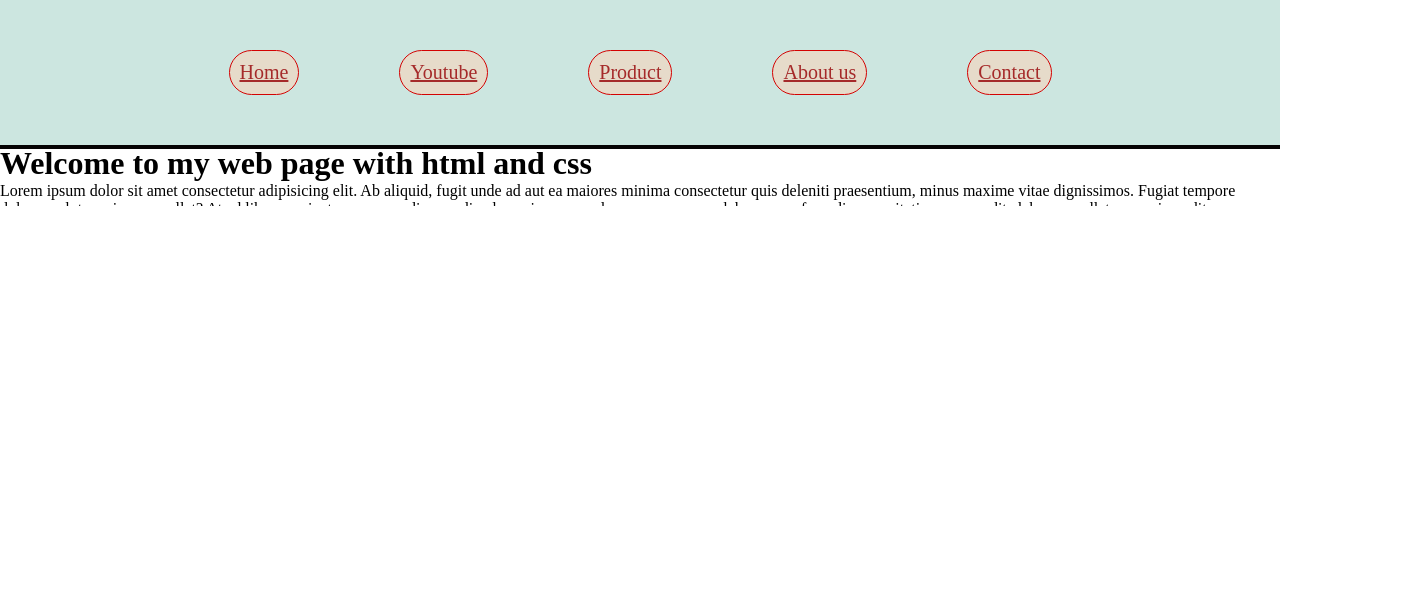
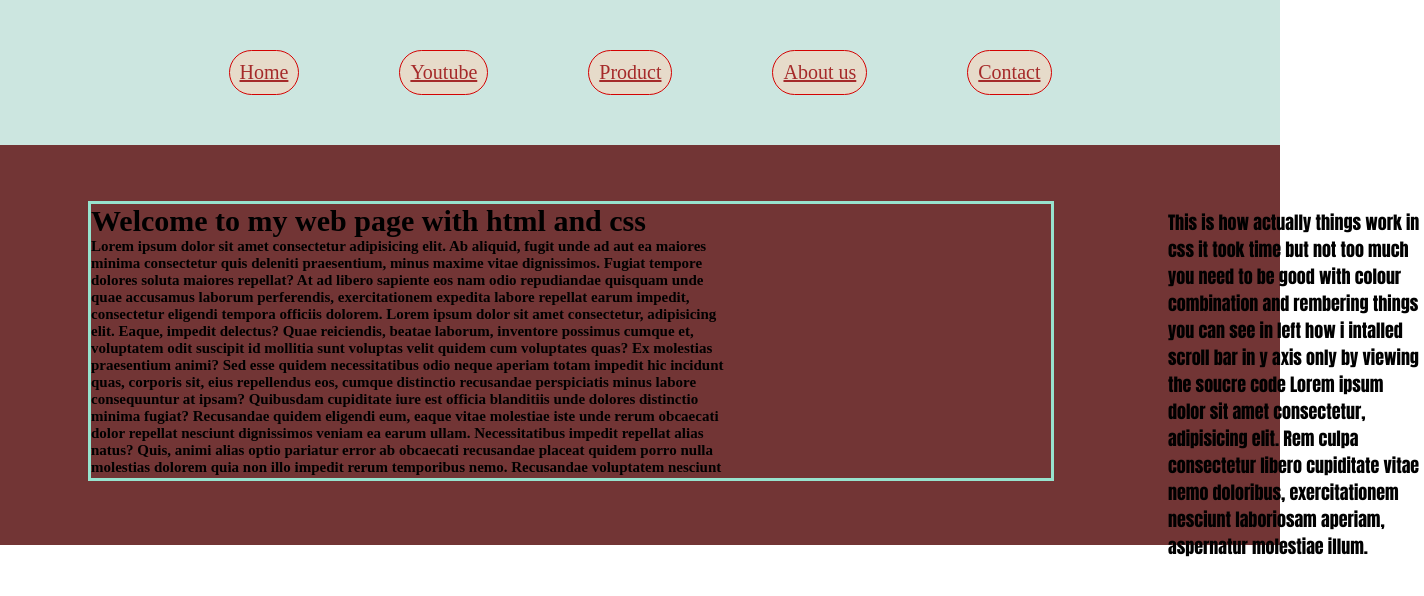
Before and after one commit to yugal-legit/My-project, a plain HTML site: page index.html in a window 1280 px wide. Shown: the whole page, 1424 px wide, since content can reach past the window. Drawn offline with Linux system fonts and the light colour scheme.

Commit message:
add proper main

```diff
--- a/index.html
+++ b/index.html
@@ -14,7 +14,7 @@
         display: flex;
         list-style: none;
         justify-content: center;
-        outline: 4px solid rgb(5, 4, 4);
+        /* outlin e: 4px solid rgb(5, 4, 4); */
         background-color: rgb(204, 230, 224);
       }
 
@@ -40,10 +40,37 @@
         color: brown;
       }
       .box1 {
-        height: 3vh;
+        height: 30vh;
+        width: 50vw;
         overflow: scroll;
-        width: fit-content;
+        overflow-x: hidden;
+        position: relative;
+
+
       }
+      .p1{
+        position : relative;
+        top: 7vh;
+        left: 11vh;
+        font-weight: 550;
+        font-size: 15px;
+        border: 3px solid rgb(151, 227, 206);
+        width: 120vh;
+      }
+      main {
+       background-color: rgb(114, 53, 53);
+       height: 50vh;}
+       #left1 {
+            width: 20vw;
+    height: 10vh;
+    position: relative;
+    left: 146vh;
+    top: -27vh;
+    font-weight: 400;
+    /* text align: center; this do not work here */
+    font-size: 18px;
+    font-family: Impact, Haettenschweiler, 'Arial Narrow Bold', sans-serif;
+}
     </style>
   </head>
 
@@ -57,7 +84,7 @@
             >
           </li>
           <li>
-            <a href="www.youtube.com" target="_blank" rel="noopenner "
+            <a href="https://www.youtube.com/" target="_blank" rel="noopenner "
               >Youtube</a
             >
           </li>
@@ -72,7 +99,7 @@
             >
           </li>
           <li>
-            <a href="surjeet54545@gmail.com" target="_blank" rel="noopenner "
+            <a href="https://www.google.com/" target="_blank" rel="noopenner "
               >Contact</a
             >
           </li>
@@ -80,7 +107,8 @@
       </nav>
     </header>
     <main>
-      <h1>Welcome to my web page with html and css</h1>
+      <div class="p1">
+      <h1 >Welcome to my web page with html and css</h1>
       <div class="box1">
         <p>
           Lorem ipsum dolor sit amet consectetur adipisicing elit. Ab aliquid,
@@ -136,7 +164,10 @@
           alias possimuro vel harum at et, ducimus
           veniam delectus deleniti suscipit.
         </p>
-      </div>
+        </div>
+        </div>
+      <p id="left1">This is how actually things work in css it took time but not too much you need to be good with colour combination and rembering things you can see in left how i intalled scroll bar in y axis only by viewing the soucre code Lorem ipsum dolor sit amet consectetur, adipisicing elit. Rem culpa consectetur libero cupiditate vitae nemo doloribus, exercitationem nesciunt laboriosam aperiam, aspernatur molestiae illum.</p>
+
     </main>
   </body>
 </html>
```
